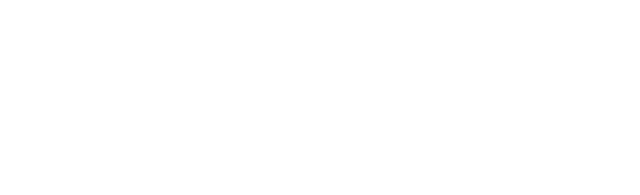
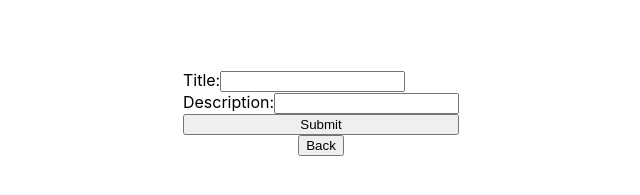
Before and after one commit to keshramjith/simple-notes, a React (Create React App) app in the folder sn-frontend/: page /create in a window 1280 px wide. Shown: the part 287-482 px from the top of the page, without its empty margins (319-959 px from the left). Built offline with nearby package versions, Linux system fonts and the light colour scheme; no server answers.

Commit message:
added creating a note

```diff
--- a/sn-frontend/package.json
+++ b/sn-frontend/package.json
@@ -12,6 +12,8 @@
     "@types/react-dom": "^18.0.0",
     "react": "^18.2.0",
     "react-dom": "^18.2.0",
+    "react-hook-form": "^7.39.2",
+    "react-router-dom": "^6.4.3",
     "react-scripts": "5.0.1",
     "typescript": "^4.4.2",
     "web-vitals": "^2.1.0"
--- a/sn-frontend/src/App.tsx
+++ b/sn-frontend/src/App.tsx
@@ -1,10 +1,13 @@
 import React, { useState, useEffect } from "react";
+import { useNavigate } from "react-router-dom";
+
 import "./App.css";
 import NoteComponent from "./components/Note";
 import Note from "./types/Note";
 
 const App = () => {
   const [notes, setNotes] = useState<Note[]>([]);
+  const navigate = useNavigate();
 
   useEffect(() => {
     const fetchNotes = async () => {
@@ -18,6 +21,7 @@
   return (
     <div className="App">
       <h1>List of notes</h1>
+      <button onClick={() => navigate("/create")}>Create a note</button>
       {notes.map(({ id, title, description }) => (
         <NoteComponent
           key={id}
--- /dev/null
+++ b/sn-frontend/src/components/pages/Create.tsx
@@ -0,0 +1,56 @@
+import React from "react";
+import { useForm } from "react-hook-form";
+import { useNavigate } from "react-router-dom";
+
+interface NoteForm {
+  title: string;
+  description: string;
+}
+
+const CreatePage = () => {
+  const { register, handleSubmit } = useForm<NoteForm>();
+  const navigate = useNavigate();
+
+  const createNote = async (formData: NoteForm) => {
+    const resp = await fetch("http://localhost:8080/notes", {
+      method: "POST",
+      body: JSON.stringify(formData),
+      headers: {
+        "Content-Type": "application/json",
+      },
+    });
+    const createdNote = await resp.json();
+    if (createdNote) {
+      navigate("/");
+    }
+  };
+
+  return (
+    <div
+      style={{
+        minHeight: "100vh",
+        display: "flex",
+        flexDirection: "column",
+        justifyContent: "center",
+        alignItems: "center",
+      }}
+    >
+      <form onSubmit={handleSubmit(createNote)}>
+        <div style={{ display: "flex", flexDirection: "column" }}>
+          <label>
+            Title:
+            <input {...register("title")} />
+          </label>
+          <label>
+            Description:
+            <input {...register("description")} />
+          </label>
+          <button type="submit">Submit</button>
+        </div>
+      </form>
+      <button onClick={() => navigate("/")}>Back</button>
+    </div>
+  );
+};
+
+export default CreatePage;
```
Also changed, not shown: sn-frontend/src/index.tsx (+14 -1 lines), 1 other file (tests, documents, lock files or other folders).
